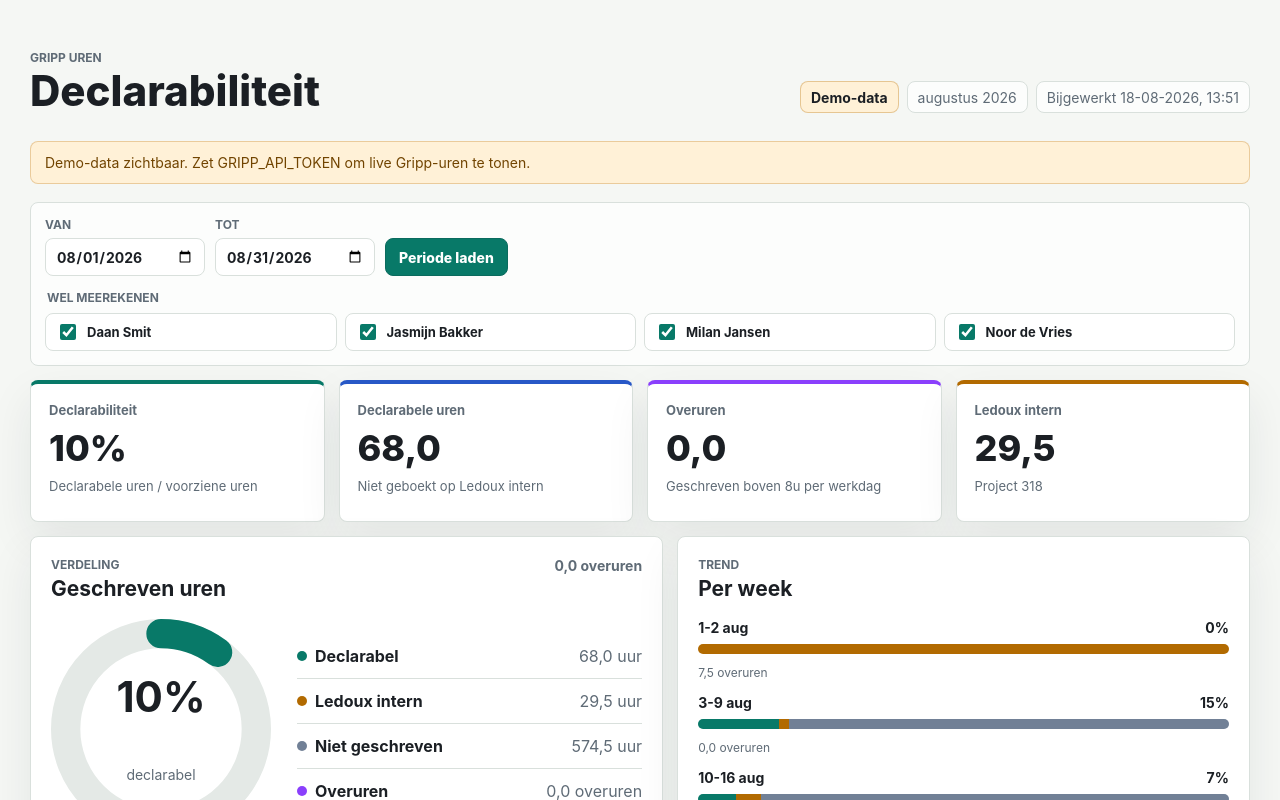
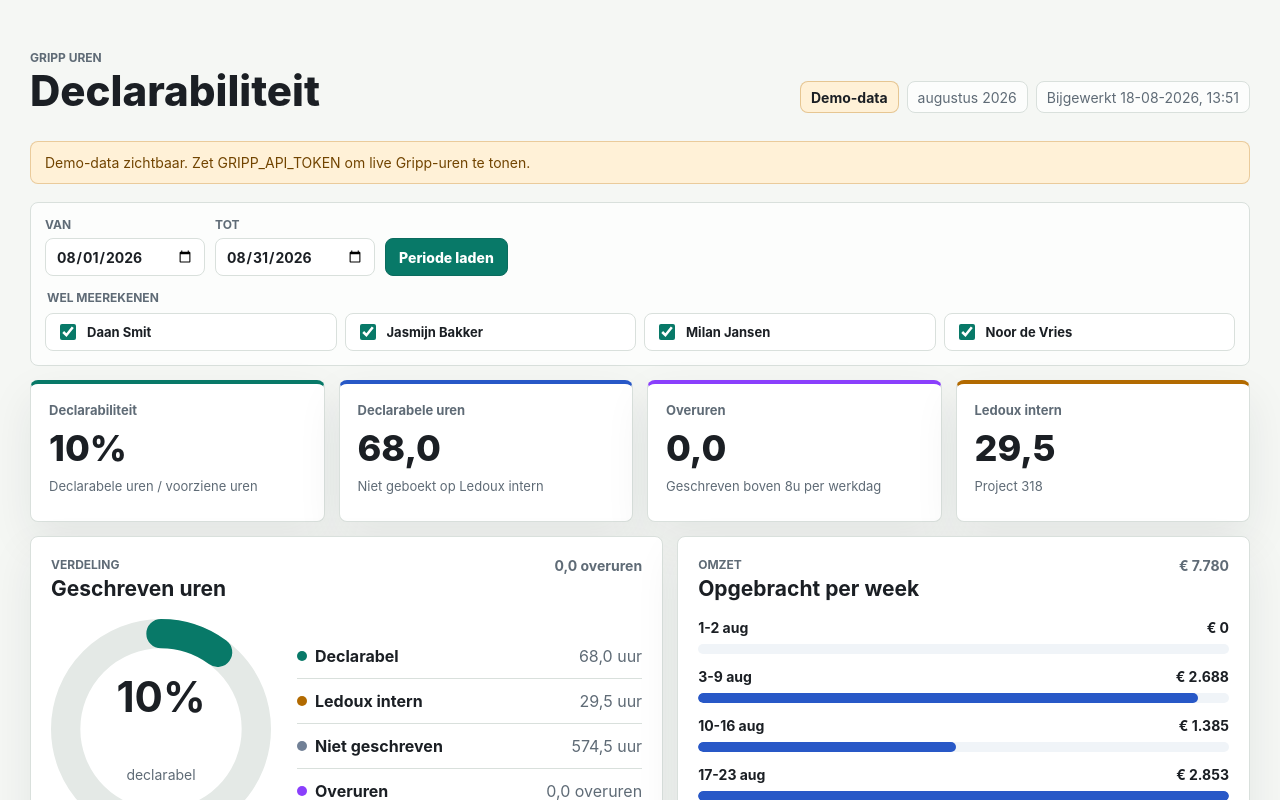
Before and after one commit to maxancedecot/GrippMCP, a Next.js app: page /dashboard in a window 1280 px wide. Shown: the top 800 px of the page. Built offline with nearby package versions, Linux system fonts and the light colour scheme.

Commit message:
Show weekly revenue trend on dashboard

```diff
--- a/app/dashboard/page.tsx
+++ b/app/dashboard/page.tsx
@@ -28,6 +28,7 @@ type DashboardSource = {
 type Aggregate = {
   declarable: number;
   internal: number;
+  revenue: number;
   untracked: number;
   overtime: number;
   total: number;
@@ -68,6 +69,11 @@ type WorkingHoursSummary = {
   byDate: Map<string, number>;
 };
 
+type RevenuePriceSources = {
+  invoiceLines: Map<number, number>;
+  offerProjectLines: Map<number, number>;
+};
+
 const INTERNAL_OFFERPROJECTBASE_ID = 318;
 const INTERNAL_PROJECT_LABEL = "Ledoux intern";
 const NORMAL_DAILY_HOURS = 8;
@@ -83,11 +89,19 @@ const percentFormatter = new Intl.NumberFormat("nl-NL", {
   maximumFractionDigits: 0
 });
 
+const currencyFormatter = new Intl.NumberFormat("nl-BE", {
+  style: "currency",
+  currency: "EUR",
+  minimumFractionDigits: 0,
+  maximumFractionDigits: 0
+});
+
 export default async function DashboardPage({ searchParams }: { searchParams?: Promise<DashboardSearchParams> }) {
   const params = (await searchParams) ?? {};
   const requestedPeriod = getPeriodFromParams(params);
   const dashboard = await getDashboardData(requestedPeriod, params);
   const gaugeProgress = Math.max(0, Math.min(dashboard.declarability, 100));
+  const maxWeeklyRevenue = Math.max(1, ...dashboard.weekRows.map((week) => week.revenue));
 
   return (
     <main className="dashboard-shell">
@@ -174,14 +188,15 @@ export default async function DashboardPage({ searchParams }: { searchParams?: P
         <article className="panel">
           <div className="panel-heading">
             <div>
-              <p className="eyebrow">Trend</p>
-              <h2>Per week</h2>
+              <p className="eyebrow">Omzet</p>
+              <h2>Opgebracht per week</h2>
             </div>
+            <span className="panel-total">{formatCurrency(dashboard.revenue)}</span>
           </div>
 
-          <div className="weekly-list">
+          <div className="revenue-list">
             {dashboard.weekRows.map((week) => (
-              <StackedBar key={week.key} label={week.label} aggregate={week} trailing={`${formatPercent(week.declarability)}%`} />
+              <RevenueBar key={week.key} label={week.label} revenue={week.revenue} maxRevenue={maxWeeklyRevenue} />
             ))}
           </div>
         </article>
@@ -340,6 +355,22 @@ function StackedBar({ label, aggregate, trailing }: { label: string; aggregate:
   );
 }
 
+function RevenueBar({ label, revenue, maxRevenue }: { label: string; revenue: number; maxRevenue: number }) {
+  const width = Math.max(0, Math.min(100, percent(revenue, maxRevenue)));
+
+  return (
+    <div className="revenue-row">
+      <div className="stack-label">
+        <span>{label}</span>
+        <span>{formatCurrency(revenue)}</span>
+      </div>
+      <div className="revenue-bar" aria-hidden="true">
+        <span style={{ width: `${width}%` }} />
+      </div>
+    </div>
+  );
+}
+
 function InlineBar({ aggregate }: { aggregate: Aggregate }) {
   const denominator = Math.max(aggregate.total, aggregate.written, 1);
   const declarableWidth = cappedPercent(aggregate.declarable, denominator);
@@ -361,10 +392,11 @@ async function getDashboardData(period: Period, params: DashboardSearchParams):
     const employeeSelection = getEmployeeSelection(allEmployees, params);
     const employeeIds = employeeIdsFromEmployees(employeeSelection.includedEmployees);
     const hours = filterHoursByEmployeeIds(createDemoHours(period), employeeIds);
+    const revenuePrices = createDemoRevenuePrices(hours);
     return buildDashboardData(hours, employeeSelection.includedEmployees, period, {
       mode: "demo",
       message: "Demo-data zichtbaar. Zet GRIPP_API_TOKEN om live Gripp-uren te tonen."
-    }, employeeSelection.options);
+    }, employeeSelection.options, revenuePrices);
   }
 
   try {
@@ -390,7 +422,8 @@ async function getDashboardData(period: Period, params: DashboardSearchParams):
       }
     }
 
-    const dashboard = buildDashboardData(hours, employeeSelection.includedEmployees, effectivePeriod, source, employeeSelection.options);
+    const revenuePrices = await fetchRevenuePriceSources(client, hours);
+    const dashboard = buildDashboardData(hours, employeeSelection.includedEmployees, effectivePeriod, source, employeeSelection.options, revenuePrices);
 
     if (employeeIds.length === 0) {
       dashboard.source.message = "Geen medewerkers gevonden voor dit dashboard.";
@@ -404,10 +437,11 @@ async function getDashboardData(period: Period, params: DashboardSearchParams):
     const employeeSelection = getEmployeeSelection(allEmployees, params);
     const employeeIds = employeeIdsFromEmployees(employeeSelection.includedEmployees);
     const hours = filterHoursByEmployeeIds(createDemoHours(period), employeeIds);
+    const revenuePrices = createDemoRevenuePrices(hours);
     return buildDashboardData(hours, employeeSelection.includedEmployees, period, {
       mode: "demo",
       message: `Live data kon niet worden geladen. Demo-data zichtbaar. ${error instanceof Error ? error.message : ""}`.trim()
-    }, employeeSelection.options);
+    }, employeeSelection.options, revenuePrices);
   }
 }
 
@@ -478,6 +512,60 @@ async function fetchHourPages(
   return records;
 }
 
+async function fetchRevenuePriceSources(client: GrippClient, hours: JsonRecord[]): Promise<RevenuePriceSources> {
+  const invoiceLineIds = uniqueRelationIds(hours, "invoiceline");
+  const offerProjectLineIds = uniqueRelationIds(hours, "offerprojectline");
+
+  const [invoiceLines, offerProjectLines] = await Promise.all([
+    fetchLinePriceMap(client, "invoiceline", invoiceLineIds),
+    fetchLinePriceMap(client, "offerprojectline", offerProjectLineIds)
+  ]);
+
+  return {
+    invoiceLines,
+    offerProjectLines
+  };
+}
+
+async function fetchLinePriceMap(client: GrippClient, entity: "invoiceline" | "offerprojectline", ids: number[]) {
+  const prices = new Map<number, number>();
+  const uniqueIds = Array.from(new Set(ids));
+
+  for (let index = 0; index < uniqueIds.length; index += 100) {
+    const idChunk = uniqueIds.slice(index, index + 100);
+    if (idChunk.length === 0) {
+      continue;
+    }
+
+    const result = await client.call(`${entity}.get`, [
+      [{ field: `${entity}.id`, operator: "in", value: idChunk }],
+      {
+        paging: { firstresult: 0, maxresults: 250 },
+        orderings: [{ field: `${entity}.id`, direction: "asc" }]
+      }
+    ] as JsonValue[]);
+
+    for (const line of asRecords(result)) {
+      const id = idFrom(readField(line, "id"));
+      if (id !== null) {
+        prices.set(id, netUnitPrice(line));
+      }
+    }
+  }
+
+  return prices;
+}
+
+function uniqueRelationIds(records: JsonRecord[], field: string) {
+  return Array.from(
+    new Set(
+      records
+        .map((record) => relationId(record, field))
+        .filter((id): id is number => id !== null)
+    )
+  );
+}
+
 function hourFilters(period: Period, employeeIds: number[]) {
   const filters: JsonValue[] = [
     { field: "hour.date", operator: "greaterequals", value: period.start },
@@ -496,7 +584,8 @@ function buildDashboardData(
   employees: JsonRecord[],
   period: Period,
   source: DashboardSource,
-  employeeFilters: EmployeeFilterOption[]
+  employeeFilters: EmployeeFilterOption[],
+  revenuePrices: RevenuePriceSources
 ): DashboardData {
   const employeesById = new Map<number, JsonRecord>();
   const minimumWorkingHours = createMinimumWorkingHours(period);
@@ -548,13 +637,16 @@ function buildDashboardData(
     const weekKey = weekKeyForDate(hourDate, period);
     const weekRow = weekMap.get(weekKey);
     const targetField = relationId(hour, "offerprojectbase") === INTERNAL_OFFERPROJECTBASE_ID ? "internal" : "declarable";
+    const revenue = targetField === "declarable" ? amount * revenueUnitPriceForHour(hour, revenuePrices) : 0;
 
     employeeRow[targetField] += amount;
+    employeeRow.revenue += revenue;
     employeeRow.written += amount;
     employeeMap.set(employeeKey, employeeRow);
 
     if (weekRow) {
       weekRow[targetField] += amount;
+      weekRow.revenue += revenue;
       weekRow.written += amount;
     }
   }
@@ -612,6 +704,31 @@ function createMinimumWorkingHours(period: Period): WorkingHoursSummary {
     total: sumValues(byDate),
     byDate
   };
+}
+
+function revenueUnitPriceForHour(hour: JsonRecord, revenuePrices: RevenuePriceSources) {
+  const invoiceLineId = relationId(hour, "invoiceline");
+  if (invoiceLineId !== null) {
+    return revenuePrices.invoiceLines.get(invoiceLineId) ?? 0;
+  }
+
+  const offerProjectLineId = relationId(hour, "offerprojectline");
+  if (offerProjectLineId !== null) {
+    return revenuePrices.offerProjectLines.get(offerProjectLineId) ?? 0;
+  }
+
+  return 0;
+}
+
+function netUnitPrice(line: JsonRecord) {
+  const invoiceBasis = stringFrom(readField(line, "invoicebasis"))?.toUpperCase();
+  if (invoiceBasis === "NONBILLABLE") {
+    return 0;
+  }
+
+  const sellingPrice = Math.max(0, numberFrom(readField(line, "sellingprice")) ?? 0);
+  const discount = Math.max(0, Math.min(100, numberFrom(readField(line, "discount")) ?? 0));
+  return sellingPrice * (1 - discount / 100);
 }
 
 function getEmployeeSelection(employees: JsonRecord[], params: DashboardSearchParams) {
@@ -714,6 +831,7 @@ function sumAggregates(aggregates: Aggregate[]) {
   for (const aggregate of aggregates) {
     total.declarable += aggregate.declarable;
     total.internal += aggregate.internal;
+    total.revenue += aggregate.revenue;
     total.untracked += aggregate.untracked;
     total.overtime += aggregate.overtime;
     total.total += aggregate.total;
@@ -733,6 +851,7 @@ function emptyAggregate(): Aggregate {
   return {
     declarable: 0,
     internal: 0,
+    revenue: 0,
     untracked: 0,
     overtime: 0,
     total: 0,
@@ -929,13 +1048,16 @@ function createDemoHours(period: Period): JsonRecord[] {
   const days = [2, 4, 7, 9, 12, 15, 18, 21, 23, 26, 28];
   return days.flatMap((day, index) => {
     const date = `${period.start.slice(0, 8)}${String(day).padStart(2, "0")}`;
+    const firstIsInternal = index % 5 === 0;
+    const secondIsInternal = index % 3 === 0;
     return [
       {
         id: index * 3 + 1,
         date,
         amount: 5.5 + (index % 3),
         employee: (index % 4) + 1,
-        offerprojectbase: index % 5 === 0 ? INTERNAL_OFFERPROJECTBASE_ID : 120 + index,
+        offerprojectbase: firstIsInternal ? INTERNAL_OFFERPROJECTBASE_ID : 120 + index,
+        offerprojectline: firstIsInternal ? null : 1000 + index,
         status: index % 4 === 0 ? "AUTHORIZED" : "DEFINITIVE"
       },
       {
@@ -943,11 +1065,24 @@ function createDemoHours(period: Period): JsonRecord[] {
         date,
         amount: 2 + (index % 2),
         employee: ((index + 1) % 4) + 1,
-        offerprojectbase: index % 3 === 0 ? INTERNAL_OFFERPROJECTBASE_ID : 220 + index,
+        offerprojectbase: secondIsInternal ? INTERNAL_OFFERPROJECTBASE_ID : 220 + index,
+        offerprojectline: secondIsInternal ? null : 2000 + index,
         status: index % 3 === 0 ? "CONCEPT" : "DEFINITIVE"
       }
     ];
   });
+}
+
+function createDemoRevenuePrices(hours: JsonRecord[]): RevenuePriceSources {
+  const offerProjectLines = new Map<number, number>();
+  uniqueRelationIds(hours, "offerprojectline").forEach((id, index) => {
+    offerProjectLines.set(id, [95, 110, 125, 140][index % 4]);
+  });
+
+  return {
+    invoiceLines: new Map(),
+    offerProjectLines
+  };
 }
 
 function asRecords(value: JsonValue): JsonRecord[] {
@@ -1121,6 +1256,10 @@ function formatOvertimeLabel(value: number) {
   return `${formatHours(value)} overuren`;
 }
 
+function formatCurrency(value: number) {
+  return currencyFormatter.format(value);
+}
+
 function formatPercent(value: number) {
   return percentFormatter.format(value);
 }
--- a/app/globals.css
+++ b/app/globals.css
@@ -440,12 +440,14 @@ select {
 }
 
 .weekly-list,
+.revenue-list,
 .status-list,
 .project-line-list {
   display: grid;
   gap: 14px;
 }
 
+.revenue-row,
 .stack-row {
   display: grid;
   gap: 8px;
@@ -485,6 +487,22 @@ select {
 
 .bar-segment--neutral {
   background: var(--neutral);
+}
+
+.revenue-bar {
+  width: 100%;
+  min-width: 120px;
+  height: 10px;
+  overflow: hidden;
+  border-radius: 999px;
+  background: var(--surface-strong);
+}
+
+.revenue-bar span {
+  display: block;
+  height: 100%;
+  border-radius: inherit;
+  background: var(--blue);
 }
 
 .table-wrap {
```
